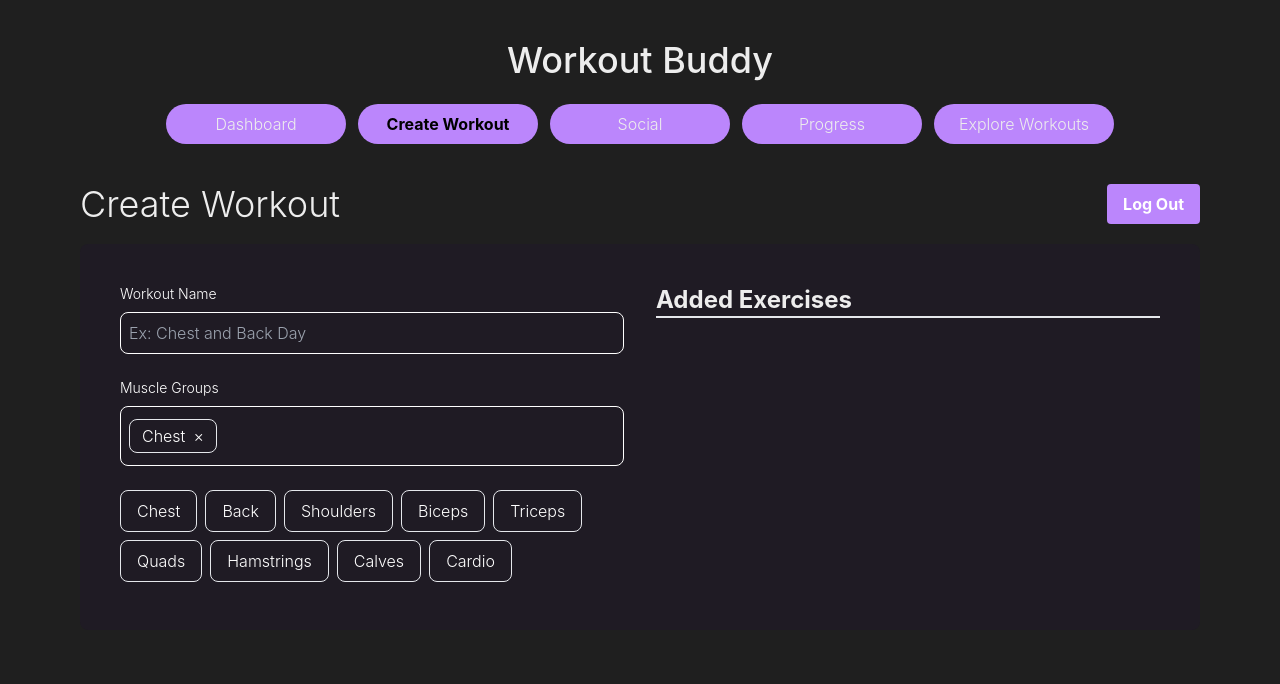
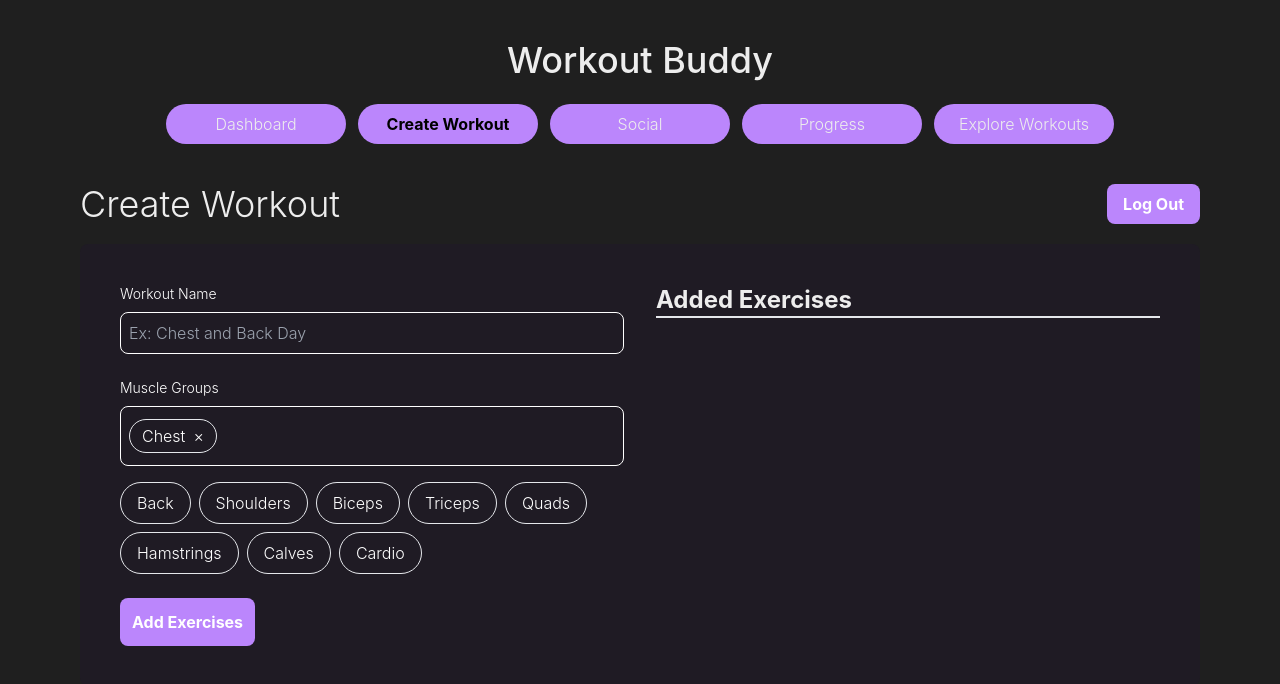
Before and after one commit to JackDStewart/WorkoutBuddy, a Next.js app: page /create in a window 1280 px wide. Both pictures are taken after a click on the button "Chest". Shown: the top 684 px of the page. Built offline with nearby package versions, Linux system fonts and the light colour scheme.

Commit message:
filter muscle group options

```diff
--- a/src/components/Header.tsx
+++ b/src/components/Header.tsx
@@ -95,7 +95,7 @@ const Header = () => {
         <Link
           href="/"
           passHref
-          className="absolute top-0 right-0 bg-purple hover:bg-purple-600 text-white font-bold py-2 px-4 rounded hover:bg-transitionPurple"
+          className="absolute top-0 right-0 bg-purple hover:bg-purple-600 text-white font-bold py-2 px-4 rounded-lg hover:bg-transitionPurple"
         >
           Log Out
         </Link>
--- a/src/pages/create/index.tsx
+++ b/src/pages/create/index.tsx
@@ -42,18 +42,18 @@ const Create = () => {
             </label>
 
             {/* Input container with selected options inside */}
-            <div className="flex flex-wrap bg-darkPurple p-2 border border-white rounded-lg focus:outline-none focus:ring-2 focus:border-transparent focus:ring-purple mb-6">
+            <div className="flex flex-wrap bg-darkPurple p-2 border border-white rounded-lg focus:outline-none focus:ring-2 focus:border-transparent focus:ring-purple mb-4">
 
               {/* Render selected options as bubbles */}
               <div className="flex flex-wrap">
                 {selectedOptions.map((option) => (
                   <div
                     key={option}
-                    className="flex items-center text-white rounded-lg px-3 py-1 mr-2 mb-1 mt-1 border"
+                    className="flex items-center text-white rounded-full px-3 py-1 mr-2 mb-1 mt-1 border"
                   >
                     <span className="mr-2">{option}</span>
                     <button
-                      className="text-white hover:text-gray-300"
+                      className="text-white hover:bg-transparent hover:text-purple"
                       onClick={() => handleRemoveOption(option)}
                     >
                       &times;
@@ -68,22 +68,28 @@ const Create = () => {
                   type="text"
                   placeholder="Select Muscle Groups Below"
                   className="bg-transparent outline-none flex-grow text-white"
+                  readOnly
                 />
               )}
             </div>
 
             {/* Dropdown or list of options */}
             <div className="mt-4">
-              {options.map((option) => (
+              {options
+                .filter(option => !selectedOptions.includes(option)) // Filter out selected options
+                .map((option) => (
                   <button
                     key={option}
-                  className="bg-darkPurple text-white rounded-lg px-4 py-2 mr-2 mb-2 hover:bg-white hover:text-black transition border"
+                    className="bg-darkPurple text-white rounded-full px-4 py-2 mr-2 mb-2 hover:bg-white hover:text-black transition border"
                     onClick={() => handleSelectOption(option)}
                   >
                     {option}
                   </button>
               ))}
             </div>
+            <button className="bg-purple font-bold text-white p-3 rounded-lg mt-4">
+              Add Exercises
+            </button>
           </div>
 
           {/* Right Column for Added Exercises */}
```
Lines whose indentation alone changed are shown as unchanged.
